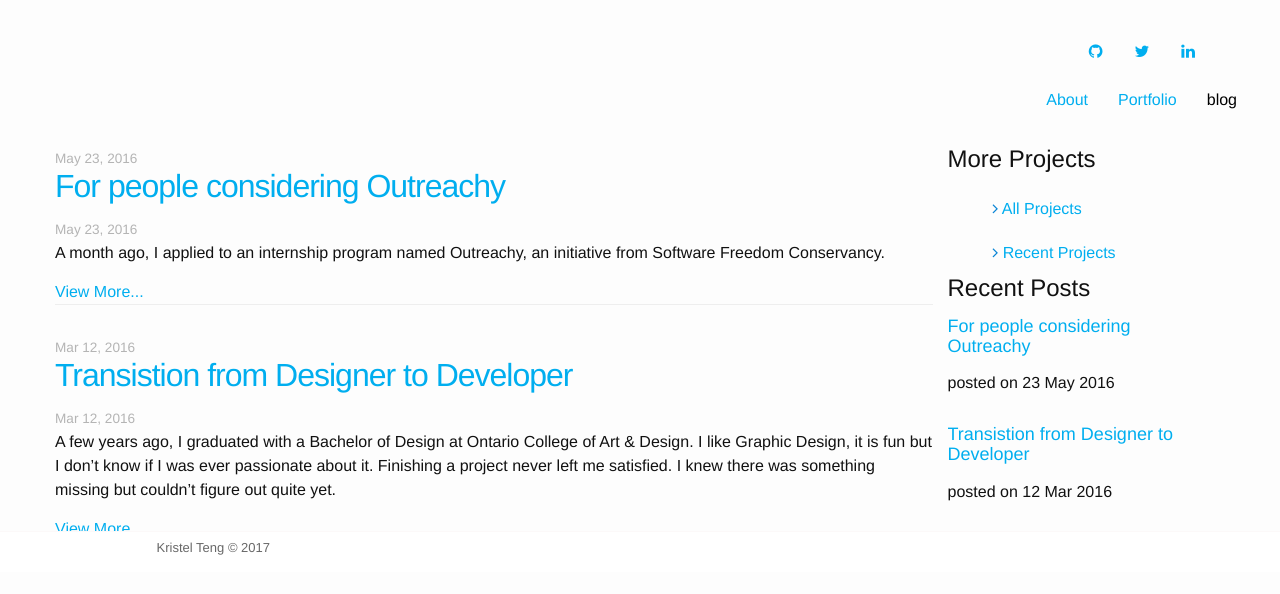
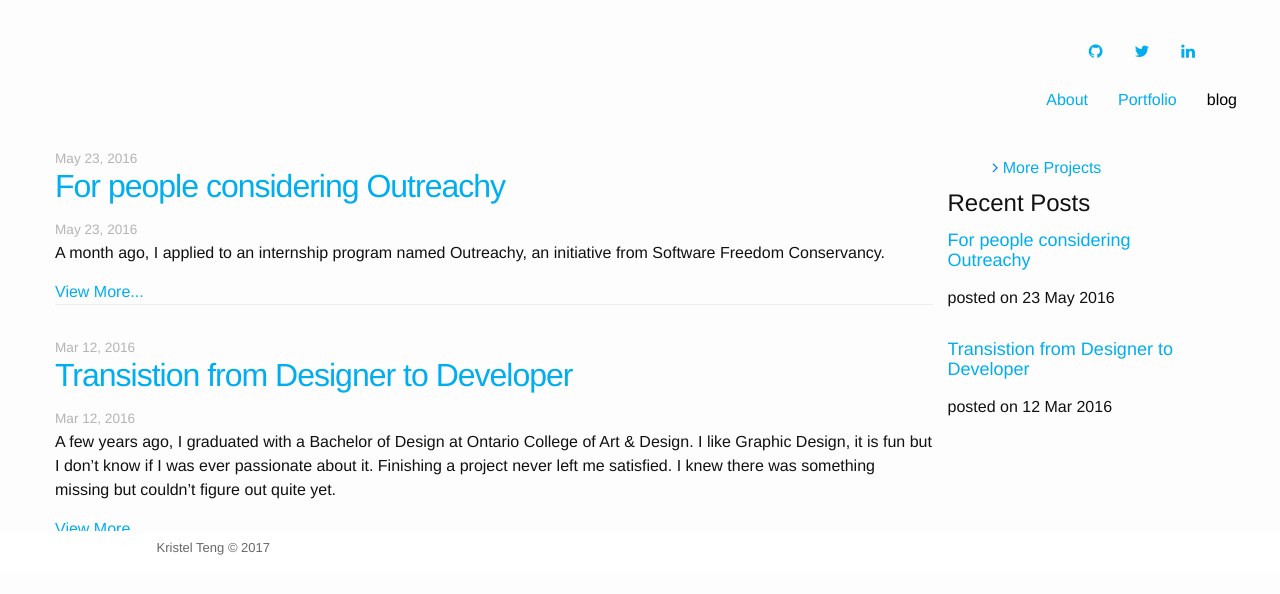
Before and after one commit to kristelteng/personal_site, a Jekyll site: the page built from blog/index.html, in a window 1280 px wide. Shown: the top 594 px of the page. Built offline with Jekyll 4.4.1, drawn with Linux system fonts in a browser that asks for light colours; the list of posts is cut into pages by our own code.

Commit message:
remove all, recent project links

```diff
--- a/_includes/sidemenu.html
+++ b/_includes/sidemenu.html
@@ -1,11 +1,11 @@
 <div class="col-md-3 col-sm-4">
     <div class="sidebar portfolio-sidebar">
         <div class="sidebar-item categories">
-            <h3>More Projects</h3>
+            <!-- <h3>More Projects</h3> -->
 
             <ul class="nav navbar-stacked">
-                <li><a href="/portfolio/"><i class="fa fa-angle-right"></i>  All Projects</a></li>
-                <li><a href="/recent/"><i class="fa fa-angle-right"></i>  Recent Projects</a></li>
+                <li><a href="/portfolio/"><i class="fa fa-angle-right"></i>  More Projects</a></li>
+                <!-- <li><a href="/recent/"><i class="fa fa-angle-right"></i>  Recent Projects</a></li> -->
             </ul>
         </div>
 
```
